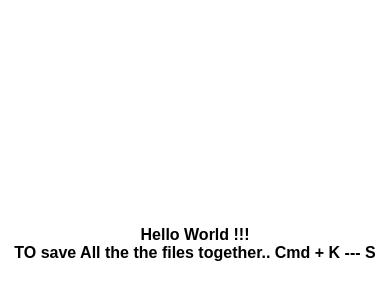
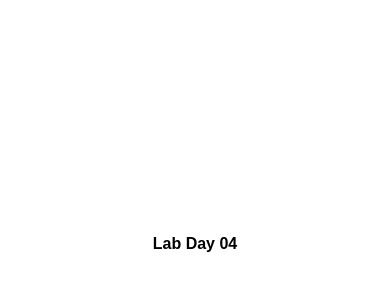
Before and after one commit to AbuMomin/MADClass_3, a React Native app in the folder frontEnd/: screen / in a window 390 px wide. Shown: the part 178-478 px from the top of the page. Built offline with nearby package versions, Linux system fonts and the light colour scheme.

Commit message:
Day_04 Initial Commit

```diff
--- a/frontEnd/App.tsx
+++ b/frontEnd/App.tsx
@@ -9,10 +9,7 @@ const App = () => {
     // view == div
     // These tags are case-sensitive
     <View style={styles.mainContainer}>
-      <Text style={styles.textContainer}>Hello World !!!</Text>
-      <Text style={styles.textContainer}>
-        TO save All the the files together.. Cmd + K --- S
-      </Text>
+      <Text style={styles.textContainer}>Lab Day 04</Text>
     </View>
 
     // Can not write another sibling component
--- a/frontEnd/tsconfig.json
+++ b/frontEnd/tsconfig.json
@@ -1,6 +1,7 @@
 {
   "extends": "expo/tsconfig.base",
   "compilerOptions": {
+    "jsx": "react",
     "strict": true
   }
 }
```
Also changed, not shown: 2 other files (tests, documents, lock files or other folders).
